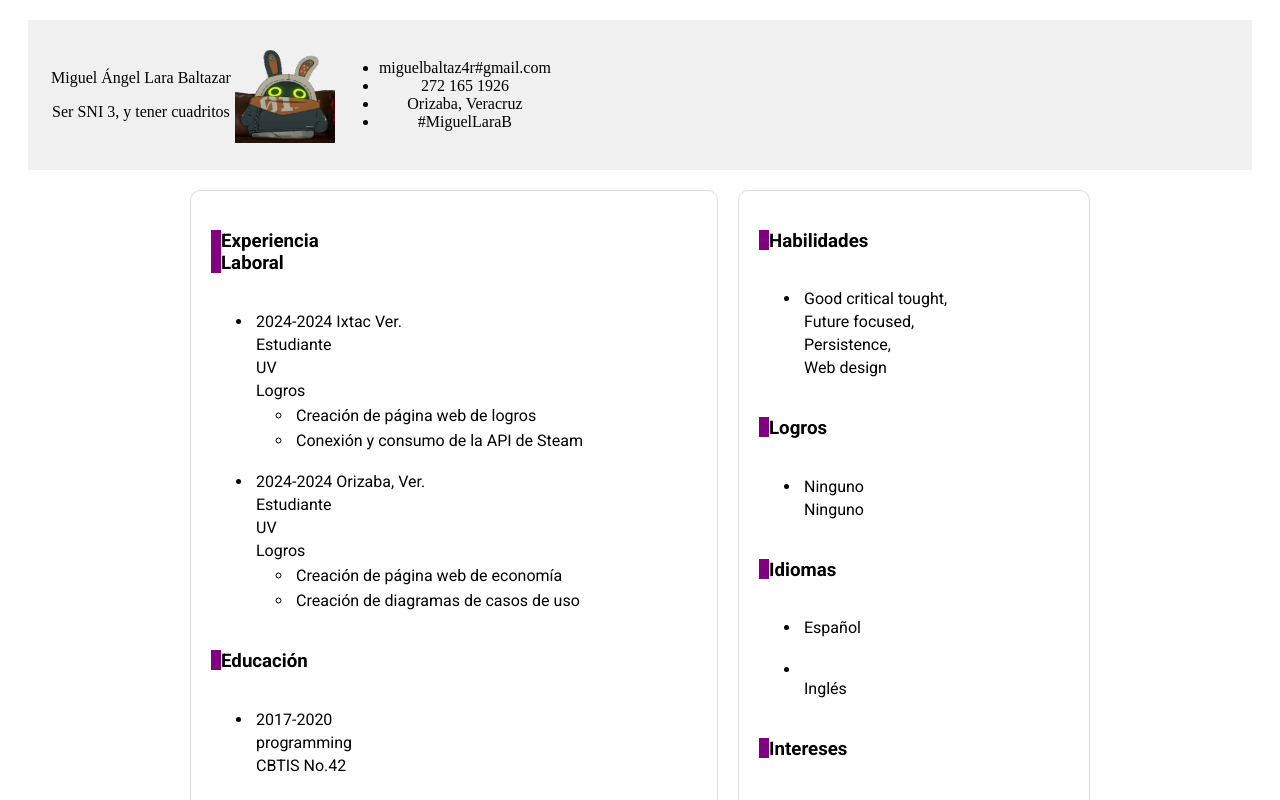
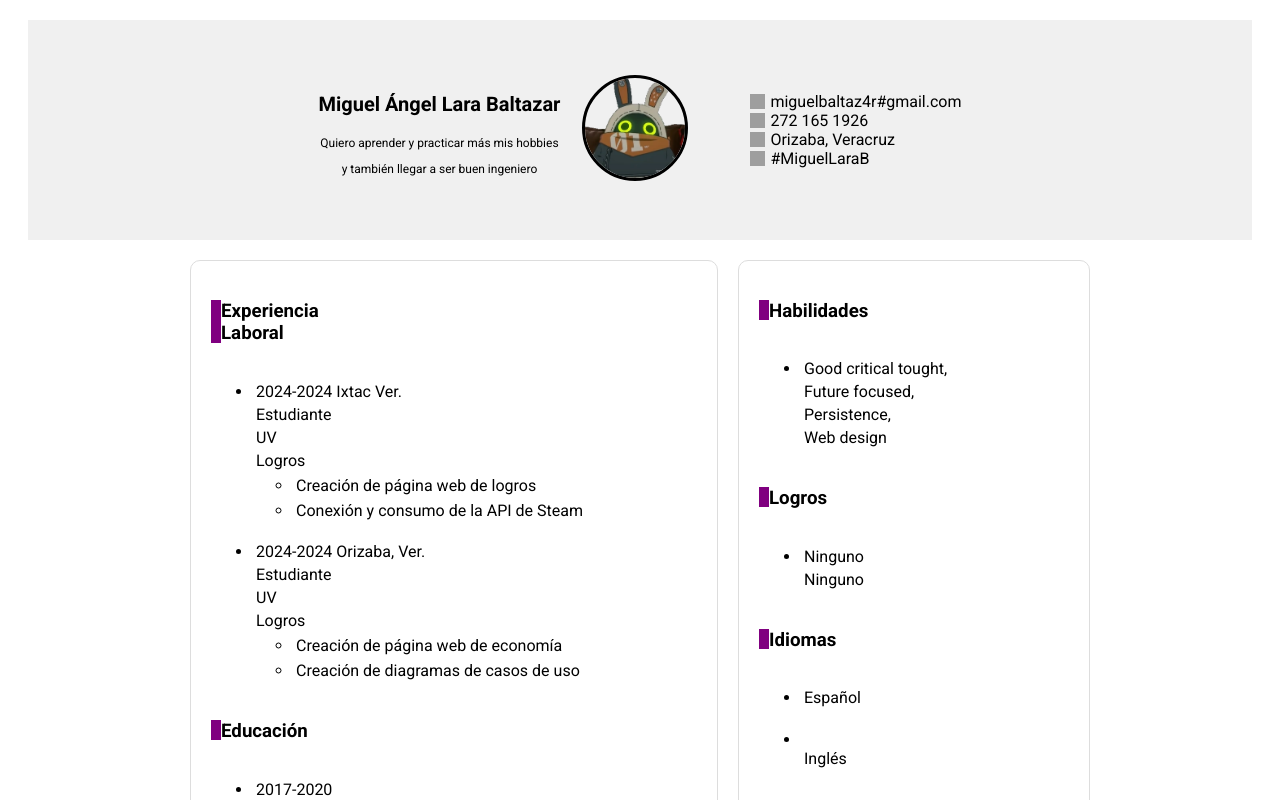
Before and after one commit to MiguelLaraB/MiguelLaraB.github.io, an Angular app: page / in a window 1280 px wide. Shown: the top 800 px of the page. Built offline with nearby package versions, Linux system fonts and the light colour scheme; grey boxes are pictures that could not be loaded.

Commit message:
header modified (#30)

```diff
--- a/src/app/header/header.component.css
+++ b/src/app/header/header.component.css
@@ -0,0 +1,48 @@
+  .header-container {
+    display: flex;
+    justify-content: center; /* Centra horizontalmente */
+    align-items: center; /* Centra verticalmente si lo necesitas */
+    text-align: center; /* Asegura que el contenido esté centrado */
+    margin: 20px 0; /* Margen opcional para darle espacio al header */
+  }
+
+  table {
+      font-family: 'Roboto', sans-serif;
+      margin: 0 auto;
+    }
+
+
+  td {
+    padding: 10px; /* Añade espacio entre las celdas */
+  }
+
+  .perfil {
+    border-radius: 50%; /* Hace la imagen circular */
+    border: 3px solid #000; /* Borde de 3px sólido, negro */
+    width: 100px; /* Ancho de la imagen */
+    height: 100px; /* Altura de la imagen */
+    object-fit: cover; /* Ajusta la imagen dentro del contenedor */
+  }
+
+  img{
+    width: 15px;
+    height: 15px;
+  }
+
+  .name{
+    font-weight: bold;
+    font-size: 20px;
+  }
+
+  .description{
+    font-size: 12px;
+  }
+
+  ul li {
+    display: flex;
+    align-items: center; /* Alinea verticalmente el icono con el texto */
+  }
+
+  ul li img {
+    margin-right: 5px; /* Espacio entre el icono y el texto */
+  }
--- a/src/app/header/header.component.html
+++ b/src/app/header/header.component.html
@@ -1,22 +1,35 @@
+
+<div class="header-container">
   <table>
     <tr>
       <td>
-            <p>Miguel Ángel Lara Baltazar</p>
-            <p>Ser SNI 3, y tener cuadritos</p>
+        <p class="name">Miguel Ángel Lara Baltazar</p>
+        <p class="description">Quiero aprender y practicar más mis hobbies </p>
+        <p class="description">y también llegar a ser buen ingeniero</p>
       </td>
-
       <td>
-            <img src="../assets/images/Bangboo.jpg" width="100" height="100">
+        <img src="../assets/images/Bangboo.jpg" class="perfil">
       </td>
-
       <td>
         <ul>
-                <li>miguelbaltaz4r#gmail.com</li>
-                <li>272 165 1926</li>
-                <li>Orizaba, Veracruz</li>
-                <li>#MiguelLaraB</li>
+          <li>
+              <img src="../assets/images/email.png" alt="email">
+              miguelbaltaz4r#gmail.com
+          </li>
+          <li>
+              <img src="../assets/images/telefono.png" alt="telefono">
+              272 165 1926
+          </li>
+          <li>
+              <img src="../assets/images/ubicacion.png" alt="ubicacion">
+              Orizaba, Veracruz
+          </li>
+          <li>
+              <img src="../assets/images/github.png" alt="github">
+              #MiguelLaraB
+          </li>
         </ul>
       </td>
-
     </tr>
   </table>
+</div>
```
Lines whose indentation alone changed are shown as unchanged.
